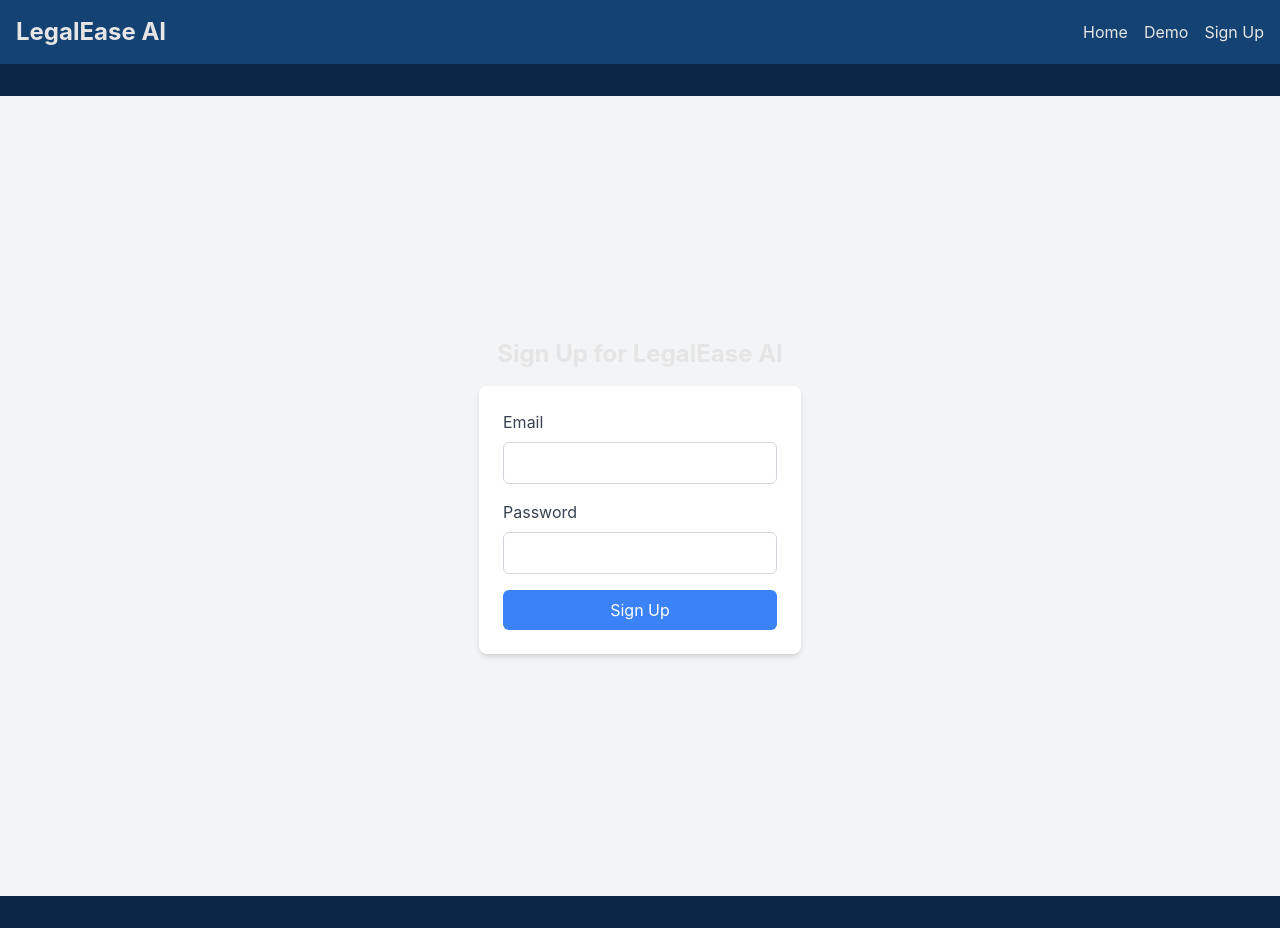
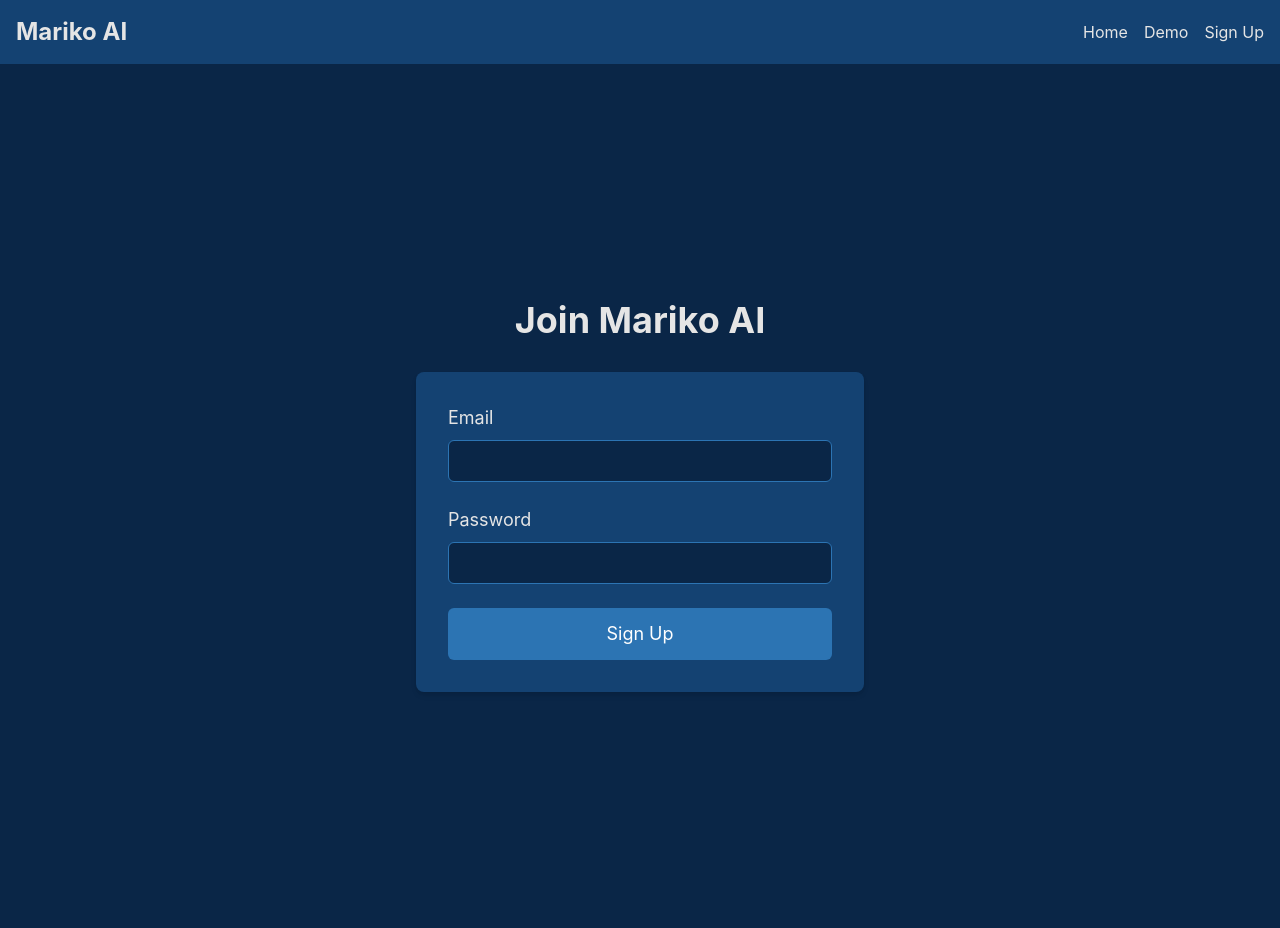
Before and after one commit to jonathan-politzki/Mariko-Legal, a React (Create React App) app: page /signup in a window 1280 px wide. Built offline with nearby package versions, Linux system fonts and the light colour scheme.

Commit message:
final changes

```diff
--- a/src/components/Layout.js
+++ b/src/components/Layout.js
@@ -6,7 +6,7 @@ const Layout = ({ children }) => {
     <div className="min-h-screen bg-primary text-light">
       <nav className="bg-secondary p-4">
         <div className="container mx-auto flex justify-between items-center">
-          <Link to="/" className="text-2xl font-bold">LegalEase AI</Link>
+          <Link to="/" className="text-2xl font-bold">Mariko AI</Link>
           <div className="space-x-4">
             <Link to="/" className="hover:text-accent">Home</Link>
             <Link to="/demo" className="hover:text-accent">Demo</Link>
--- a/src/pages/DemoPage.js
+++ b/src/pages/DemoPage.js
@@ -8,15 +8,20 @@ const DemoPage = () => {
 
   const handleSendMessage = (message) => {
     setMessages([...messages, { text: message, sender: 'user' }]);
-    // Simulate a response from the opposing counsel
     setTimeout(() => {
-      setMessages(prevMessages => [...prevMessages, { text: "This is a simulated response from the opposing counsel.", sender: 'bot' }]);
+      setMessages(prevMessages => [...prevMessages, {
+        text: "Thank you for your message. I understand your position and would like to propose a mutually beneficial solution.",
+        sender: 'bot'
+      }]);
     }, 1000);
   };
 
   return (
-    <div className="max-w-4xl mx-auto">
-      <h1 className="text-3xl font-bold mb-8 text-center">Legal Communication Demo</h1>
+    <div className="max-w-4xl mx-auto px-4">
+      <h1 className="text-4xl font-bold mb-6 text-center text-light">Mariko AI Demo</h1>
+      <p className="text-xl mb-8 text-center text-light">
+        Experience how Mariko AI helps maintain cordial communication in legal mediation.
+      </p>
       <div className="bg-secondary rounded-lg shadow-lg p-6">
         <ChatInterface messages={messages} />
         <ToneFilter
--- a/src/pages/HomePage.js
+++ b/src/pages/HomePage.js
@@ -1,25 +1,24 @@
 import React from 'react';
 import { Link } from 'react-router-dom';
-import MovingLogo from '../components/MovingLogo';
 
 const HomePage = () => {
-  const logos = [
-    '/logos/logo1.svg',
-    '/logos/logo2.svg',
-    '/logos/logo3.svg'
-  ];
-
   return (
-    <div className="flex flex-col items-center justify-center min-h-[calc(100vh-88px)]">
-      <h1 className="text-5xl font-bold mb-8 text-center">Welcome to LegalEase AI</h1>
-      <div className="flex space-x-8 mb-12">
-        {logos.map((logo, index) => (
-          <MovingLogo key={index} src={logo} alt={`Logo ${index + 1}`} />
-        ))}
+    <div className="flex flex-col items-center justify-center min-h-[calc(100vh-88px)] px-4 text-light">
+      <h1 className="text-5xl font-bold mb-8 text-center">Welcome to Mariko AI</h1>
+      <div className="max-w-2xl text-center mb-12">
+        <h2 className="text-3xl font-semibold mb-4">Elevating Legal Communication</h2>
+        <p className="text-xl mb-6">
+          In the world of legal mediation, communication breakdowns can lead to millions in additional costs.
+          Mariko AI is your preventative solution, ensuring cordial and productive dialogue.
+        </p>
+        <p className="text-xl">
+          Our AI-powered system works silently in the background, gently guiding conversations
+          to prevent toxicity and keep negotiations on track. Your data remains secure and private.
+        </p>
       </div>
       <div className="flex space-x-4">
         <Link to="/signup" className="bg-accent text-white px-6 py-3 rounded-lg hover:bg-opacity-90 transition-colors text-lg">
-          Sign Up
+          Get Started
         </Link>
         <Link to="/demo" className="bg-secondary text-white px-6 py-3 rounded-lg hover:bg-opacity-90 transition-colors text-lg">
           Try Demo
--- a/src/pages/SignUpPage.js
+++ b/src/pages/SignUpPage.js
@@ -6,37 +6,36 @@ const SignUpPage = () => {
 
   const handleSubmit = (e) => {
     e.preventDefault();
-    // Here you would typically handle the sign-up logic
     console.log('Sign up submitted with:', email, password);
   };
 
   return (
-    <div className="min-h-screen bg-gray-100 flex flex-col items-center justify-center">
-      <h1 className="text-2xl font-bold mb-4">Sign Up for LegalEase AI</h1>
-      <form onSubmit={handleSubmit} className="bg-white p-6 rounded-lg shadow-md">
-        <div className="mb-4">
-          <label htmlFor="email" className="block text-gray-700 mb-2">Email</label>
+    <div className="min-h-screen flex flex-col items-center justify-center px-4">
+      <h1 className="text-4xl font-bold mb-8 text-light">Join Mariko AI</h1>
+      <form onSubmit={handleSubmit} className="bg-secondary p-8 rounded-lg shadow-md w-full max-w-md">
+        <div className="mb-6">
+          <label htmlFor="email" className="block text-light mb-2 text-lg">Email</label>
           <input
             type="email"
             id="email"
             value={email}
             onChange={(e) => setEmail(e.target.value)}
-            className="w-full px-3 py-2 border border-gray-300 rounded-md"
+            className="w-full px-4 py-2 bg-primary border border-accent rounded-md text-light"
             required
           />
         </div>
-        <div className="mb-4">
-          <label htmlFor="password" className="block text-gray-700 mb-2">Password</label>
+        <div className="mb-6">
+          <label htmlFor="password" className="block text-light mb-2 text-lg">Password</label>
           <input
             type="password"
             id="password"
             value={password}
             onChange={(e) => setPassword(e.target.value)}
-            className="w-full px-3 py-2 border border-gray-300 rounded-md"
+            className="w-full px-4 py-2 bg-primary border border-accent rounded-md text-light"
             required
           />
         </div>
-        <button type="submit" className="w-full bg-blue-500 text-white py-2 px-4 rounded-md hover:bg-blue-600 transition-colors">
+        <button type="submit" className="w-full bg-accent text-white py-3 px-4 rounded-md hover:bg-opacity-90 transition-colors text-lg">
           Sign Up
         </button>
       </form>
--- a/tailwind.config.js
+++ b/tailwind.config.js
@@ -11,9 +11,6 @@ module.exports = {
           'accent': '#2C74B3',
           'light': '#E5E5E5',
         },
-        fontFamily: {
-          'sans': ['Roboto', 'Arial', 'sans-serif'],
-        },
       },
     },
     plugins: [],
```
Also changed, not shown: 1 other file (tests, documents, lock files or other folders).
